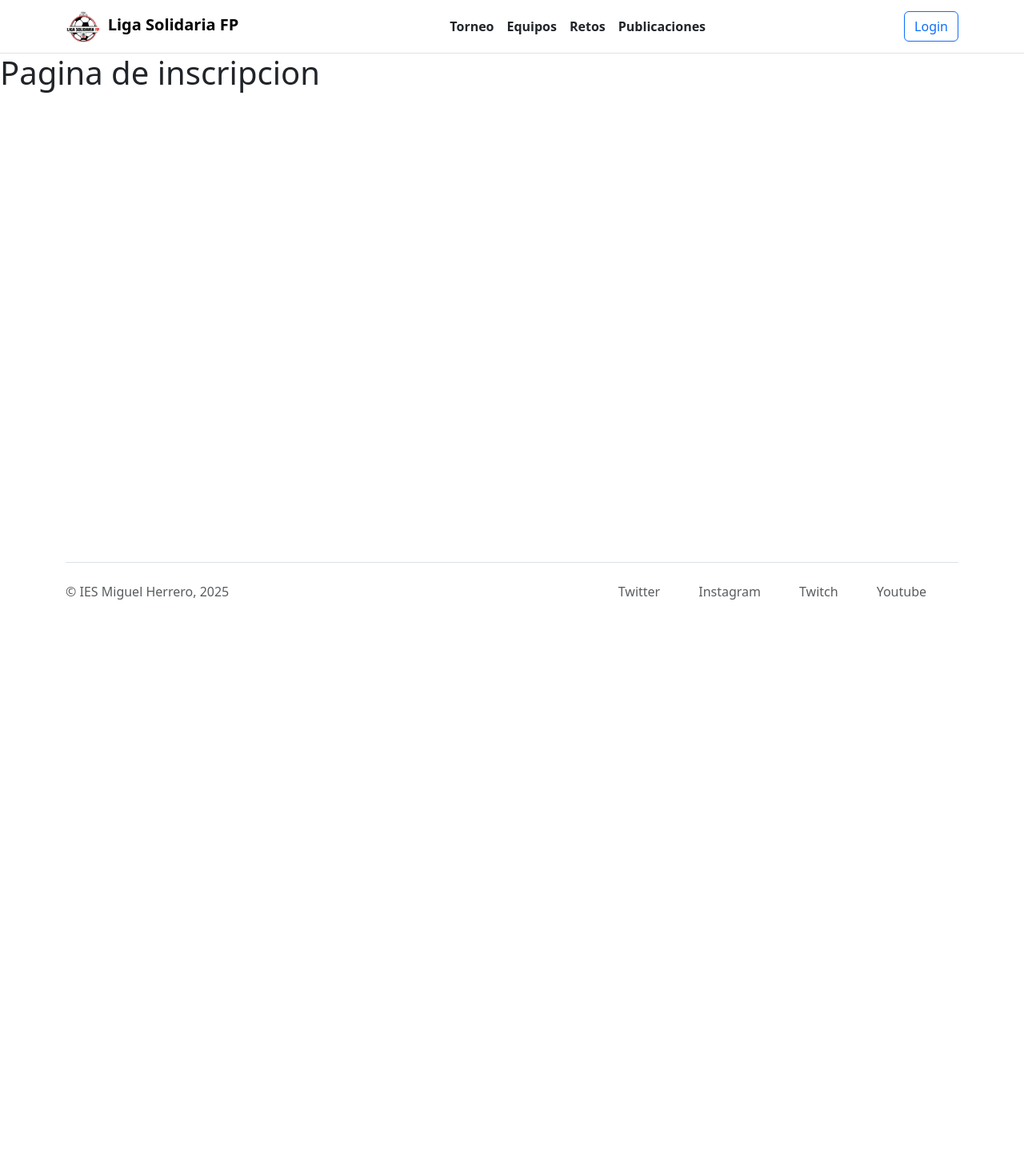
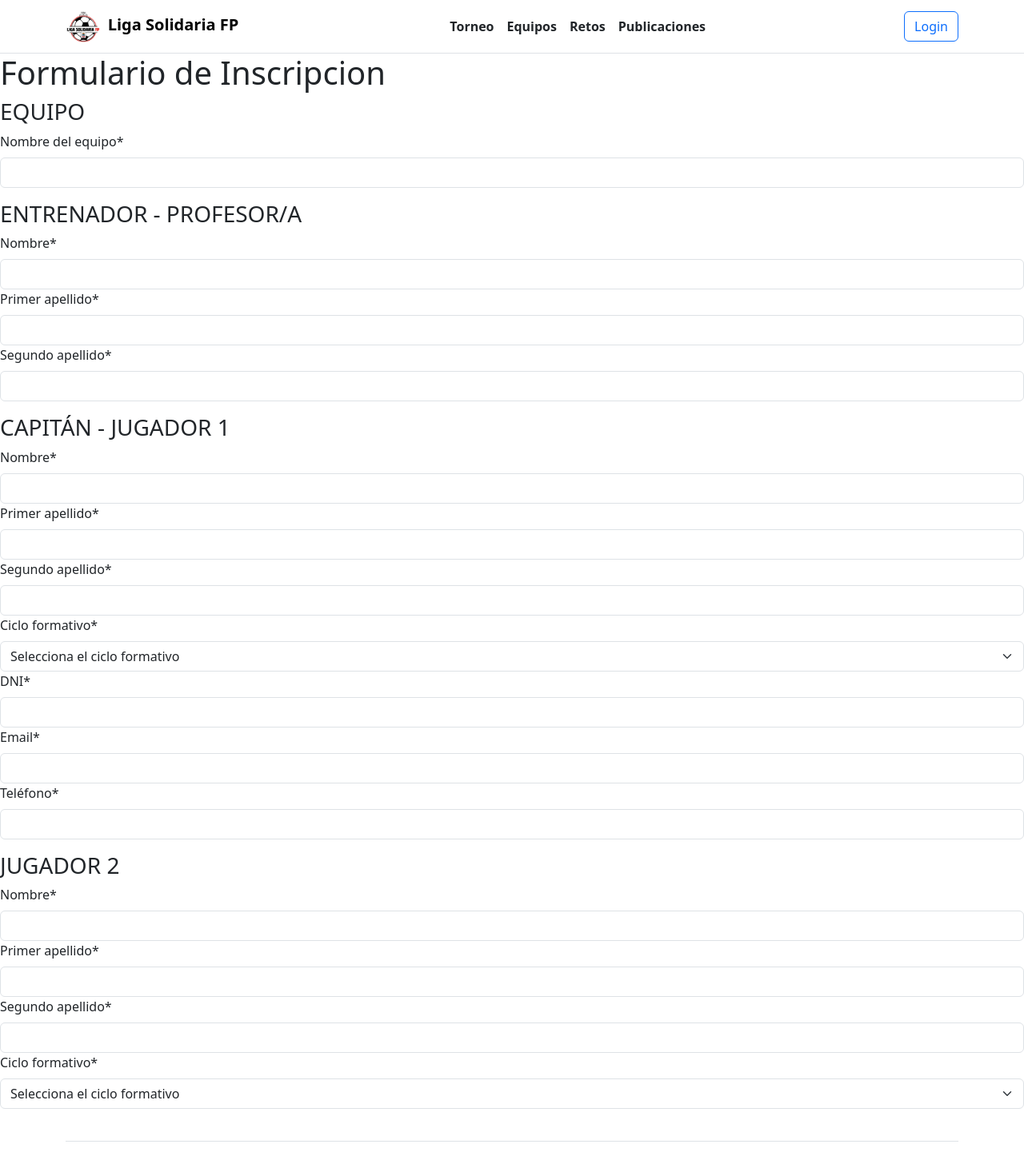
Before and after one commit to Rodroq/Equipo1RetoFrontend, a React (Vite) app: page /inscripcion in a window 1280 px wide. Shown: the top 1456 px of the page at 80% size. Before the commit the page ends 800 px from the top, so only its background shows below. Built offline with nearby package versions, Linux system fonts and the light colour scheme.

Commit message:
Esqueleto de la Vista de inscripción Fixes #14

```diff
--- a/src/pages/InscripcionPage.jsx
+++ b/src/pages/InscripcionPage.jsx
@@ -1,8 +1,75 @@
+import { useContext, useEffect, useState } from "react";
+import 'bootstrap/dist/css/bootstrap.min.css';
+import { Form, Button } from "react-bootstrap";
+import { AppContext } from "../contexts/AppProvider";
+
 function InscripcionPage() {
+    const { negocio } = useContext(AppContext);
+
     return (
-        <h1>
-            Pagina de inscripcion
-        </h1>
+        <>
+
+            <h1>Formulario de Inscripcion</h1>
+            <Form>
+                <Form.Group className="mb-3" controlId="formNombreEquipo">
+                    <h3>EQUIPO</h3>
+                    <Form.Label>Nombre del equipo*</Form.Label>
+                    <Form.Control type="text" />
+                </Form.Group>
+
+                <Form.Group className="mb-3" controlId="formEntrenador">
+                    <h3>ENTRENADOR - PROFESOR/A</h3>
+                    <Form.Label>Nombre*</Form.Label>
+                    <Form.Control type="text" />
+                    <Form.Label>Primer apellido*</Form.Label>
+                    <Form.Control type="text" />
+                    <Form.Label>Segundo apellido*</Form.Label>
+                    <Form.Control type="text" />
+                </Form.Group>
+
+                <Form.Group className="mb-3" controlId="formCapitan">
+                    <h3>CAPITÁN - JUGADOR 1</h3>
+                    <Form.Label>Nombre*</Form.Label>
+                    <Form.Control type="text" />
+                    <Form.Label>Primer apellido*</Form.Label>
+                    <Form.Control type="text" />
+                    <Form.Label>Segundo apellido*</Form.Label>
+                    <Form.Control type="text" />
+                    <Form.Label>Ciclo formativo*</Form.Label>
+                    <Form.Select aria-label="Ciclo formativo">
+                        <option>Selecciona el ciclo formativo</option>
+                        <option value="1">SMR</option>
+                        <option value="2">ASIR</option>
+                        <option value="3">DAM</option>
+                        <option value="4">DAW</option>
+                    </Form.Select>
+                    <Form.Label>DNI*</Form.Label>
+                    <Form.Control type="text" />
+                    <Form.Label>Email*</Form.Label>
+                    <Form.Control type="email" />
+                    <Form.Label>Teléfono*</Form.Label>
+                    <Form.Control type="number" />
+                </Form.Group>
+
+                <Form.Group className="mb-3" controlId="formJugador">
+                    <h3>JUGADOR 2</h3>
+                    <Form.Label>Nombre*</Form.Label>
+                    <Form.Control type="text" />
+                    <Form.Label>Primer apellido*</Form.Label>
+                    <Form.Control type="text" />
+                    <Form.Label>Segundo apellido*</Form.Label>
+                    <Form.Control type="text" />
+                    <Form.Label>Ciclo formativo*</Form.Label>
+                    <Form.Select aria-label="Ciclo formativo">
+                        <option>Selecciona el ciclo formativo</option>
+                        <option value="1">SMR</option>
+                        <option value="2">ASIR</option>
+                        <option value="3">DAM</option>
+                        <option value="4">DAW</option>
+                    </Form.Select>
+                </Form.Group>
+            </Form>
+        </>
     );
 }
 
```
